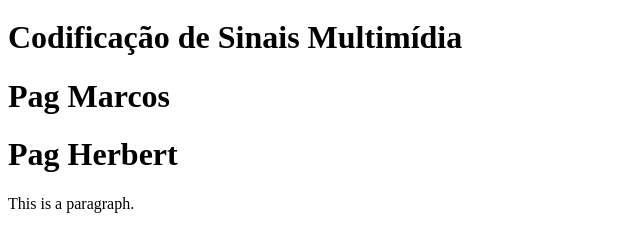
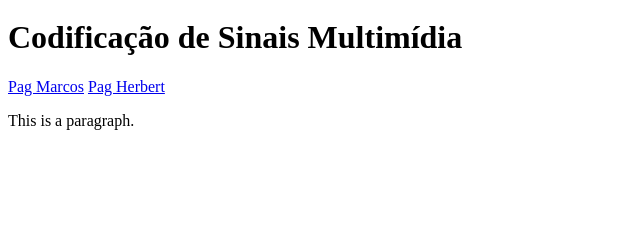
Before and after one commit to aureliomarcos/ESTI019-2022.3, a plain HTML site: page index.html in a window 1280 px wide. Shown: the part 54-306 px from the top of the page, without its empty margins (0-640 px from the left). Drawn offline with Linux system fonts and the light colour scheme.

Commit message:
Update index.html

```diff
--- a/index.html
+++ b/index.html
@@ -11,8 +11,8 @@
              <h1>Codificação de Sinais Multimídia</h1>
 
           </div>
-<h1 href="lab1_Marcos.html">Pag Marcos</h1>
-<h1 href="PersonalPageHerbert/PersonalPageHerbert.html">Pag Herbert</h1>
+<a href="lab1_Marcos.html">Pag Marcos</a>
+<a href="PersonalPageHerbert/PersonalPageHerbert.html">Pag Herbert</a>
 <p>This is a paragraph.</p>
 <a></a>
 </body>
```
